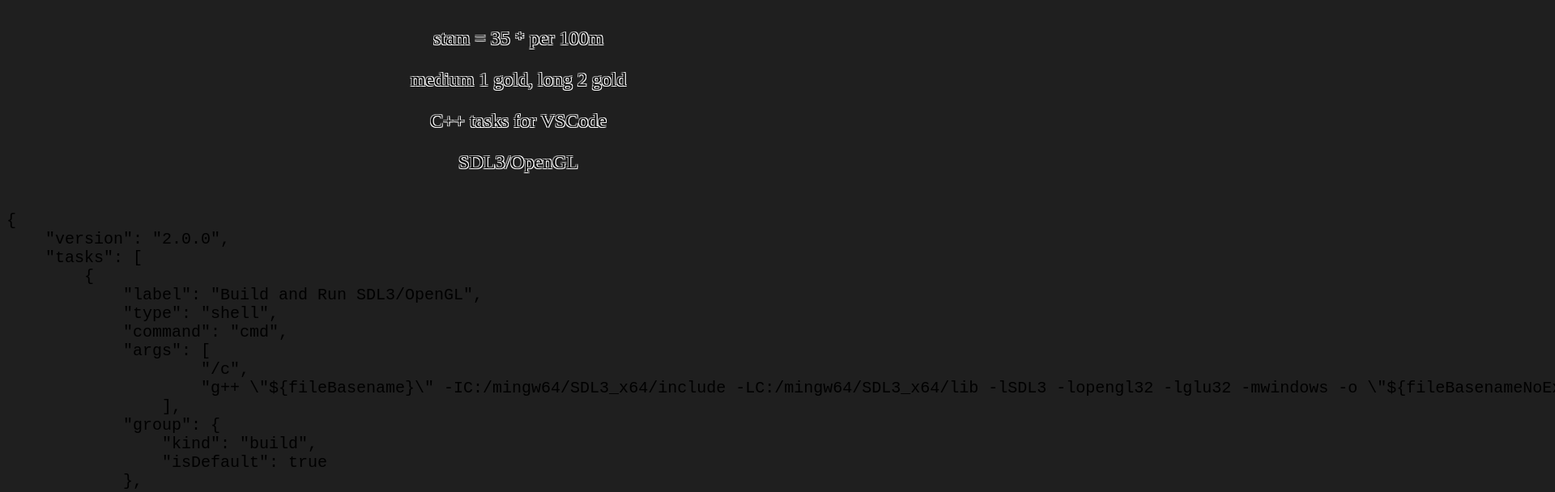
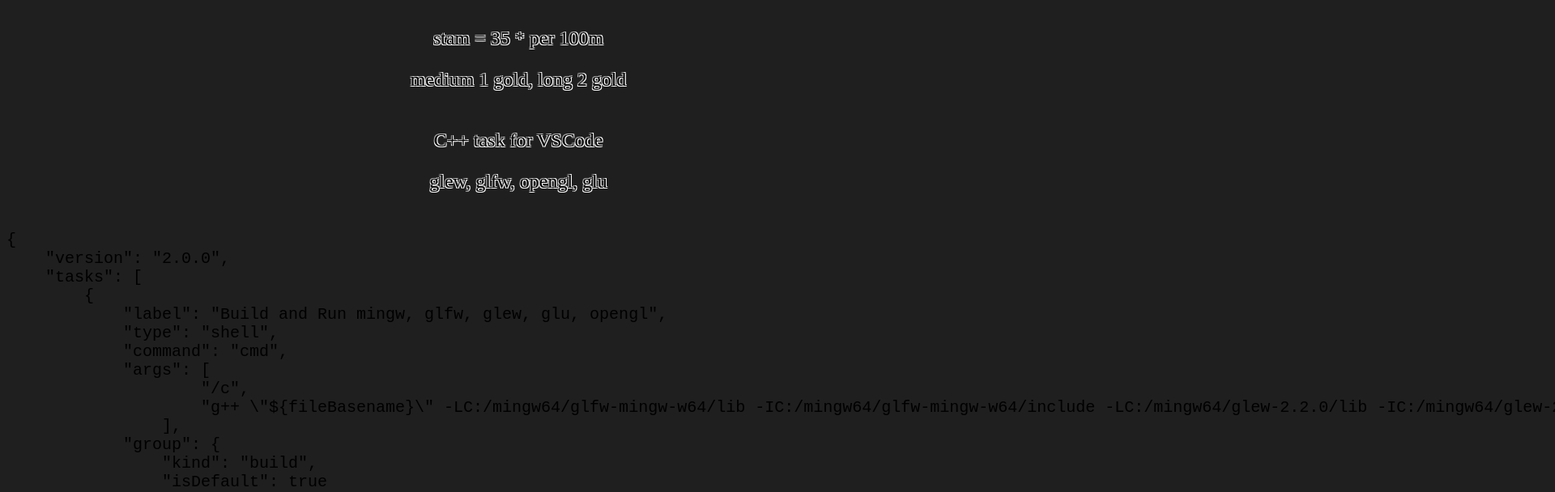
Before and after one commit to saphdgh/saphdgh.github.io, a plain HTML site: page index.html in a window 1280 px wide. Shown: the part 400-1008 px from the top of the page at 81% size, 1920 px wide, since content can reach past the window. Drawn offline with Linux system fonts and the light colour scheme.

Commit message:
edit task for glfw glew glu

```diff
--- a/index.html
+++ b/index.html
@@ -45,20 +45,21 @@
         <p></p>
         <p>stam = 35 * per 100m</p>
         <p>medium 1 gold, long 2 gold</p>
-        <p>C++ tasks for VSCode</p>
-        <p>SDL3/OpenGL</p>
+        <p></p>
+        <p>C++ task for VSCode</p>
+        <p>glew, glfw, opengl, glu</p>
         <pre>
             <code>
 {
     "version": "2.0.0",
     "tasks": [
         {
-            "label": "Build and Run SDL3/OpenGL",
+            "label": "Build and Run mingw, glfw, glew, glu, opengl",
             "type": "shell",
             "command": "cmd",
             "args": [
                     "/c",
-                    "g++ \"${fileBasename}\" -IC:/mingw64/SDL3_x64/include -LC:/mingw64/SDL3_x64/lib -lSDL3 -lopengl32 -lglu32 -mwindows -o \"${fileBasenameNoExtension}.exe\" && \"${fileBasenameNoExtension}.exe\""
+                    "g++ \"${fileBasename}\" -LC:/mingw64/glfw-mingw-w64/lib -IC:/mingw64/glfw-mingw-w64/include -LC:/mingw64/glew-2.2.0/lib -IC:/mingw64/glew-2.2.0/include -lglew32 -lglfw3 -lopengl32 -lglu32 -mwindows -o \"${fileBasenameNoExtension}.exe\" && \"${fileBasenameNoExtension}.exe\""
                 ],
             "group": {
                 "kind": "build",
```
